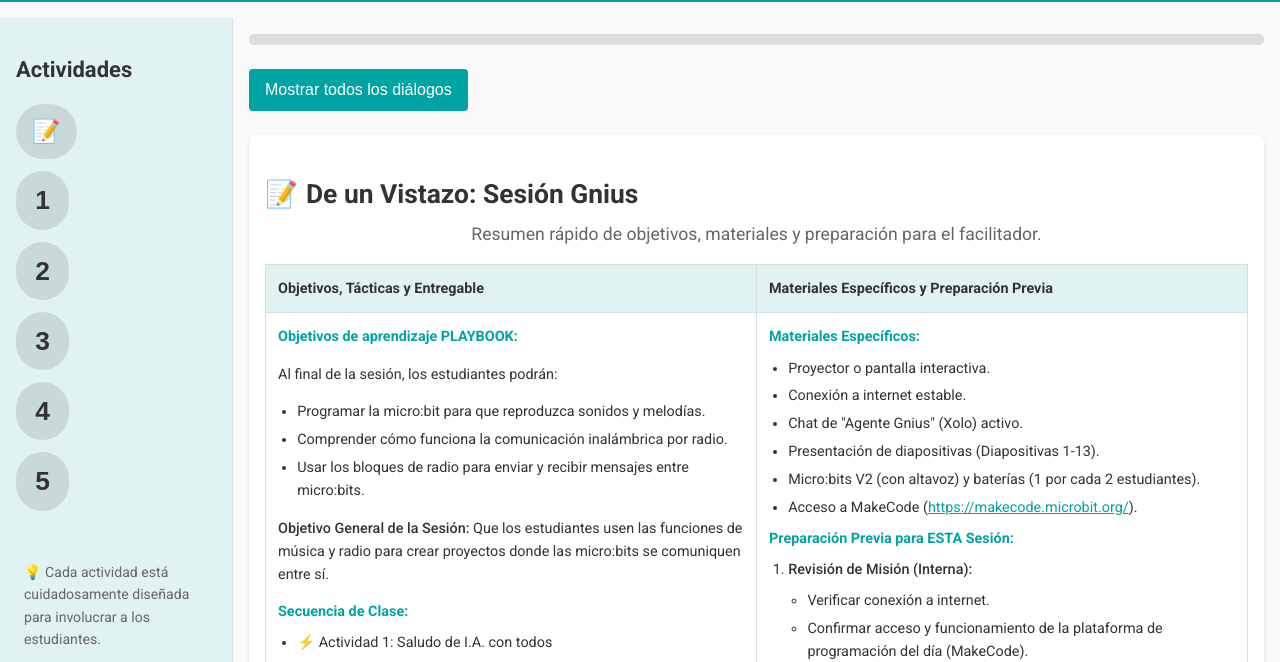
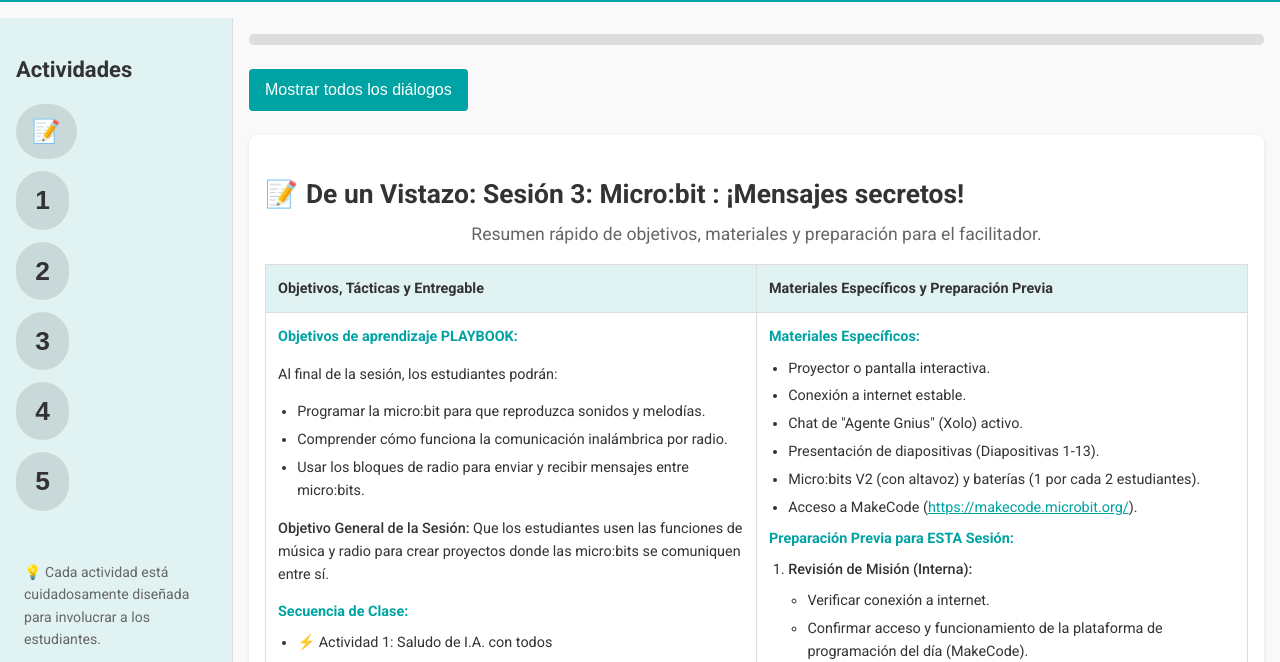
Before and after one commit to Gnius-Club/AIF_P4_MT03E, a plain HTML site: page index.html in a window 1280 px wide. Shown: the part 89-751 px from the top of the page. Drawn offline with Linux system fonts and the light colour scheme.

Commit message:
Update index.html

```diff
--- a/index.html
+++ b/index.html
@@ -55,7 +55,7 @@
             <button id="toggle-dialogues">Mostrar todos los diálogos</button>
 
             <div class="activity-card" id="activity-0">
-                <h2><span class="book-icon">📝</span> De un Vistazo: Sesión Gnius</h2>
+                <h2><span class="book-icon">📝</span> De un Vistazo: Sesión 3:  Micro:bit : ¡Mensajes secretos!</h2>
                 <p class="overview-subtitle">Resumen rápido de objetivos, materiales y preparación para el facilitador.</p>
                 <div class="overview-table-container">
                     <table>
```
